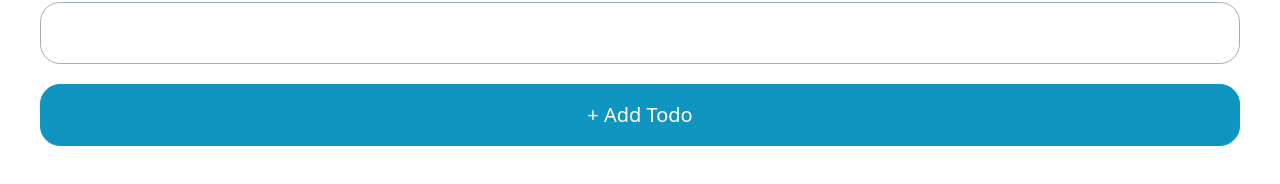
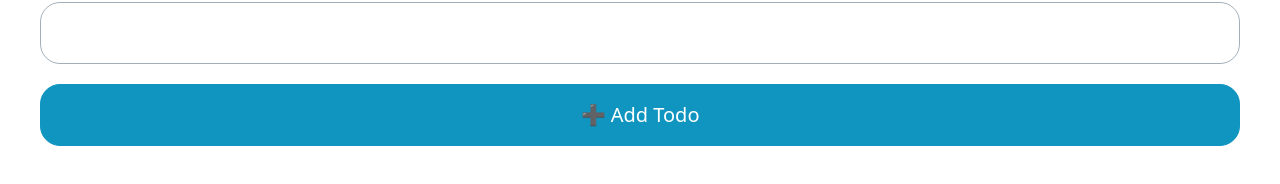
Before and after one commit to evariste1963/JOC_forms, a SvelteKit app: page /todos in a window 1280 px wide. Shown: the part 360-544 px from the top of the page. Built offline with nearby package versions, Linux system fonts and the light colour scheme.

Commit message:
something or other!

```diff
--- a/src/routes/todos/+page.svelte
+++ b/src/routes/todos/+page.svelte
@@ -29,5 +29,5 @@
 
 <form on:submit|preventDefault={addTodo} method="POST">
 	<input type="text" name="todo" />
-	<button type="submit">+ Add Todo</button>
+	<button type="submit">➕ Add Todo</button>
 </form>
```
